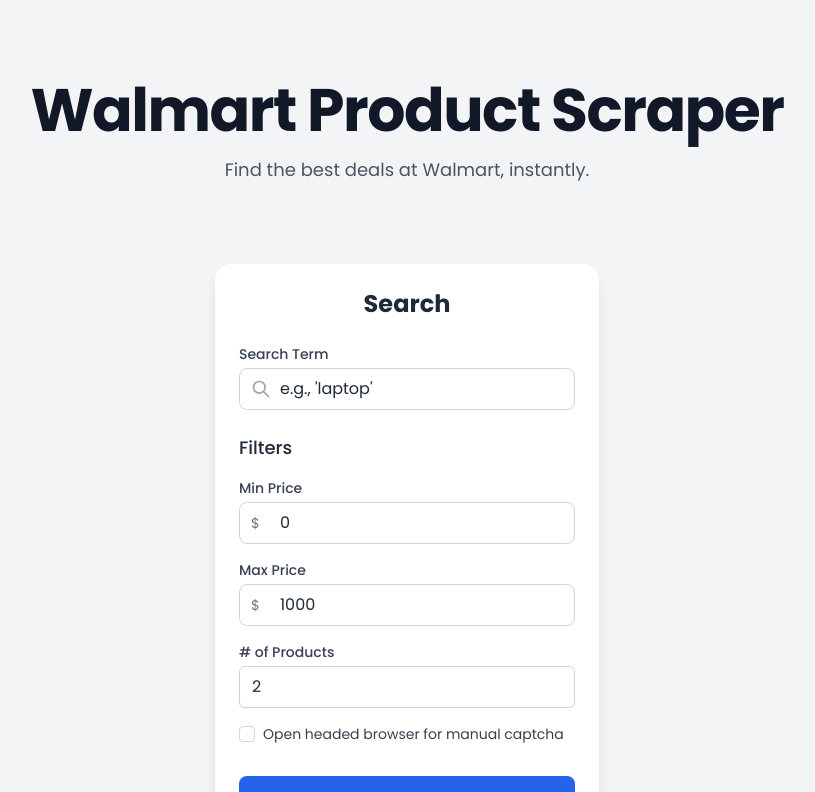
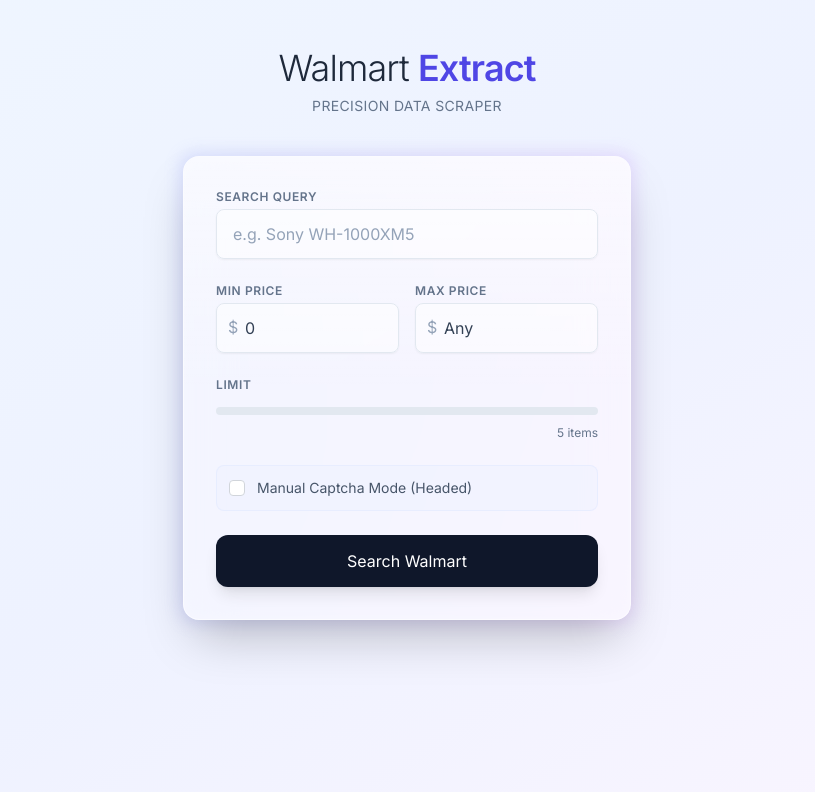
Before and after one commit to samuelschuetz77/eCommProductScraper, a SvelteKit app in the folder frontend/: page / in a window 1280 px wide. Shown: the top 792 px of the page, without its empty margins (233-1048 px from the left). Built offline with nearby package versions, Linux system fonts and the light colour scheme.

Commit message:
ui still shit

```diff
--- a/frontend/src/routes/+page.svelte
+++ b/frontend/src/routes/+page.svelte
@@ -1,16 +1,18 @@
 <script>
-  import { slide } from 'svelte/transition';
+  import { fade, fly } from 'svelte/transition';
 
   let searchTerm = '';
-  let minPrice = 0;
-  let maxPrice = 1000;
-  let numProducts = 2;
+  let minPrice = '';
+  let maxPrice = '';
+  let numProducts = 5;
   let products = [];
   let loading = false;
   let manualSolve = false;
+  let errorMsg = '';
 
   async function scrape() {
     loading = true;
+    errorMsg = '';
     products = [];
 
     const formData = new FormData();
@@ -21,23 +23,19 @@
 
     try {
       let url = '/scrape';
-      // if manualSolve is checked use the interactive endpoint which opens a
-      // headed browser for manual captcha solving
       if (manualSolve) {
-        // call the Flask interactive captcha endpoint directly to avoid proxy issues
         url = 'http://127.0.0.1:5000/captcha/interactive';
       }
 
-      const response = await fetch(url, {
-        method: 'POST',
-        body: formData,
-      });
+      const response = await fetch(url, { method: 'POST', body: formData });
+      const data = await response.json();
 
-      const json = await response.json();
-      // the interactive endpoint returns { products: [...] } similar to /scrape
-      products = json.products || json;
+      if (data.error) throw new Error(data.error);
+
+      products = data.products || data;
     } catch (error) {
-      console.error('Error scraping:', error);
+      console.error('Error:', error);
+      errorMsg = error.message || 'An unknown error occurred.';
     } finally {
       loading = false;
     }
@@ -45,121 +43,108 @@
 </script>
 
 <svelte:head>
-  <link rel="preconnect" href="https://fonts.googleapis.com">
-  <link rel="preconnect" href="https://fonts.gstatic.com" crossorigin>
-  <link href="https://fonts.googleapis.com/css2?family=Poppins:wght@400;500;600;700&display=swap" rel="stylesheet">
+  <link href="https://fonts.googleapis.com/css2?family=Inter:wght@300;400;600&display=swap" rel="stylesheet">
 </svelte:head>
 
-<div class="bg-gray-100 min-h-screen font-['Poppins'] text-gray-800 p-4 sm:p-6 lg:p-8">
-  <div class="max-w-7xl mx-auto">
-    <header class="text-center py-12">
-      <h1 class="text-4xl sm:text-5xl lg:text-6xl font-bold text-gray-900 tracking-tight">
-        Walmart Product Scraper
+<div class="min-h-screen w-full bg-gradient-to-br from-blue-50 via-indigo-50 to-purple-50 flex flex-col items-center justify-start py-12 px-4 font-['Inter'] selection:bg-indigo-500 selection:text-white">
+
+  <header class="text-center mb-10" in:fly="{{ y: -20, duration: 800 }}">
+    <h1 class="text-4xl font-light tracking-tight text-slate-800">
+      Walmart <span class="font-semibold text-indigo-600">Extract</span>
     </h1>
-      <p class="mt-4 max-w-2xl mx-auto text-lg text-gray-600">
-        Find the best deals at Walmart, instantly.
-      </p>
+    <p class="mt-2 text-slate-500 text-sm tracking-wide uppercase">Precision Data Scraper</p>
   </header>
 
-    <div class="max-w-sm mx-auto bg-white p-6 rounded-2xl shadow-lg mt-8">
-      <h2 class="text-2xl font-bold mb-6 text-center">Search</h2>
-      <form on:submit|preventDefault={scrape}>
-        <div class="space-y-6">
+  <div class="w-full max-w-md relative group">
+    <div class="absolute -inset-1 bg-gradient-to-r from-indigo-400 to-purple-400 rounded-2xl blur opacity-20 group-hover:opacity-40 transition duration-1000 group-hover:duration-200"></div>
+
+    <div class="relative w-full bg-white/70 backdrop-blur-xl border border-white/50 shadow-2xl rounded-2xl p-8 overflow-hidden">
+      <div class="absolute top-0 left-0 w-full h-1/2 bg-gradient-to-b from-white/40 to-transparent pointer-events-none"></div>
+
+      <form on:submit|preventDefault={scrape} class="space-y-6 relative z-10">
+
         <div>
-            <label for="search-term" class="block text-sm font-medium text-gray-700">Search Term</label>
-            <div class="mt-1 relative">
-              <input type="text" id="search-term" bind:value={searchTerm} class="pl-10 pr-4 py-2 w-full border border-gray-300 rounded-lg focus:ring-2 focus:ring-blue-500 focus:border-transparent transition" placeholder="e.g., 'laptop'">
-              <div class="absolute inset-y-0 left-0 pl-3 flex items-center pointer-events-none">
-                <svg class="h-5 w-5 text-gray-400" xmlns="http://www.w3.org/2000/svg" fill="none" viewBox="0 0 24 24" stroke="currentColor">
-                  <path stroke-linecap="round" stroke-linejoin="round" stroke-width="2" d="M21 21l-6-6m2-5a7 7 0 11-14 0 7 7 0 0114 0z" />
-                </svg>
+          <label for="search" class="block text-xs font-semibold text-slate-500 uppercase tracking-wider mb-1">Search Query</label>
+          <input
+            type="text"
+            id="search"
+            bind:value={searchTerm}
+            placeholder="e.g. Sony WH-1000XM5"
+            class="w-full bg-white/50 border border-slate-200 rounded-lg px-4 py-3 text-slate-700 placeholder-slate-400 focus:outline-none focus:ring-2 focus:ring-indigo-500/50 focus:border-transparent transition-all shadow-sm"
+          >
+        </div>
+
+        <div class="grid grid-cols-2 gap-4">
+          <div>
+            <label for="min" class="block text-xs font-semibold text-slate-500 uppercase tracking-wider mb-1">Min Price</label>
+            <div class="relative">
+              <span class="absolute left-3 top-3 text-slate-400">$</span>
+              <input type="number" id="min" bind:value={minPrice} class="w-full pl-7 bg-white/50 border border-slate-200 rounded-lg px-4 py-3 text-slate-700 focus:outline-none focus:ring-2 focus:ring-indigo-500/50 transition-all shadow-sm" placeholder="0">
+            </div>
+          </div>
+          <div>
+            <label for="max" class="block text-xs font-semibold text-slate-500 uppercase tracking-wider mb-1">Max Price</label>
+            <div class="relative">
+              <span class="absolute left-3 top-3 text-slate-400">$</span>
+              <input type="number" id="max" bind:value={maxPrice} class="w-full pl-7 bg-white/50 border border-slate-200 rounded-lg px-4 py-3 text-slate-700 focus:outline-none focus:ring-2 focus:ring-indigo-500/50 transition-all shadow-sm" placeholder="Any">
             </div>
           </div>
         </div>
 
         <div>
-            <h3 class="text-lg font-medium text-gray-800 mb-4">Filters</h3>
-            <div class="space-y-4">
-              <div>
-                <label for="min-price" class="block text-sm font-medium text-gray-700">Min Price</label>
-                <div class="mt-1 relative">
-                  <input type="number" id="min-price" bind:value={minPrice} class="pl-10 pr-4 py-2 w-full border border-gray-300 rounded-lg focus:ring-2 focus:ring-blue-500 focus:border-transparent transition" placeholder="0">
-                  <div class="absolute inset-y-0 left-0 pl-3 flex items-center pointer-events-none">
-                    <span class="text-gray-500 sm:text-sm">$</span>
+          <label for="count" class="block text-xs font-semibold text-slate-500 uppercase tracking-wider mb-1">Limit</label>
+          <input type="range" id="count" bind:value={numProducts} min="1" max="50" class="w-full h-2 bg-slate-200 rounded-lg appearance-none cursor-pointer accent-indigo-600">
+          <div class="text-right text-xs text-slate-500 mt-1">{numProducts} items</div>
         </div>
+
+        <div class="flex items-center space-x-3 bg-indigo-50/50 p-3 rounded-lg border border-indigo-100/50">
+            <input id="manual-solve" type="checkbox" bind:checked={manualSolve} class="w-4 h-4 text-indigo-600 border-gray-300 rounded focus:ring-indigo-500">
+            <label for="manual-solve" class="text-sm text-slate-600 cursor-pointer select-none">Manual Captcha Mode (Headed)</label>
         </div>
-              </div>
-              <div>
-                <label for="max-price" class="block text-sm font-medium text-gray-700">Max Price</label>
-                <div class="mt-1 relative">
-                  <input type="number" id="max-price" bind:value={maxPrice} class="pl-10 pr-4 py-2 w-full border border-gray-300 rounded-lg focus:ring-2 focus:ring-blue-500 focus:border-transparent transition" placeholder="1000">
-                  <div class="absolute inset-y-0 left-0 pl-3 flex items-center pointer-events-none">
-                    <span class="text-gray-500 sm:text-sm">$</span>
-                  </div>
-                </div>
-              </div>
-              <div>
-                <label for="num-products" class="block text-sm font-medium text-gray-700"># of Products</label>
-                <input type="number" id="num-products" bind:value={numProducts} class="mt-1 w-full border-gray-300 rounded-md shadow-sm focus:ring-blue-500 focus:border-blue-500" placeholder="2">
-              </div>
-              <div class="flex items-center mt-3">
-                <input id="manual-solve" type="checkbox" bind:checked={manualSolve} class="h-4 w-4 text-blue-600 border-gray-300 rounded" />
-                <label for="manual-solve" class="ml-2 block text-sm text-gray-700">Open headed browser for manual captcha</label>
-              </div>
-            </div>
-          </div>
-        </div>
-        <div class="mt-8">
-          <button type="submit" class="w-full inline-flex items-center justify-center px-6 py-3 border border-transparent text-base font-medium rounded-lg text-white bg-blue-600 hover:bg-blue-700 focus:outline-none focus:ring-2 focus:ring-offset-2 focus:ring-blue-500 shadow-lg transform hover:scale-105 transition-transform duration-300">
+
+        <button type="submit" disabled={loading} class="w-full bg-slate-900 hover:bg-black text-white font-medium py-3.5 rounded-xl shadow-lg hover:shadow-xl transition-all duration-300 transform active:scale-[0.98] disabled:opacity-70 disabled:cursor-not-allowed">
           {#if loading}
-              <svg class="animate-spin -ml-1 mr-3 h-5 w-5 text-white" xmlns="http://www.w3.org/2000/svg" fill="none" viewBox="0 0 24 24">
+            <span class="flex items-center justify-center space-x-2">
+                <svg class="animate-spin h-5 w-5 text-white" xmlns="http://www.w3.org/2000/svg" fill="none" viewBox="0 0 24 24">
                     <circle class="opacity-25" cx="12" cy="12" r="10" stroke="currentColor" stroke-width="4"></circle>
                     <path class="opacity-75" fill="currentColor" d="M4 12a8 8 0 018-8V0C5.373 0 0 5.373 0 12h4zm2 5.291A7.962 7.962 0 014 12H0c0 3.042 1.135 5.824 3 7.938l3-2.647z"></path>
                 </svg>
-              Searching...
+                <span>Processing...</span>
+            </span>
           {:else}
-              Search Products
+            Search Walmart
           {/if}
         </button>
-        </div>
       </form>
     </div>
+  </div>
 
-    <div class="mt-16 max-w-5xl mx-auto">
-      {#if loading}
-        <div class="text-center py-24">
-          <p class="text-xl text-gray-500">Scraping the web for you...</p>
+  <div class="w-full max-w-4xl mt-16 px-4 pb-20">
+    {#if errorMsg}
+        <div class="p-4 rounded-xl bg-red-50 text-red-600 border border-red-100 text-center text-sm" in:fade>
+            {errorMsg}
         </div>
-      {:else if products.length > 0}
-        <div class="bg-white p-6 rounded-2xl shadow-lg overflow-auto">
-          <table class="min-w-full divide-y divide-gray-200">
-            <thead class="bg-gray-50">
-              <tr>
-                <th class="px-6 py-3 text-left text-sm font-semibold text-gray-700">Name</th>
-                <th class="px-6 py-3 text-left text-sm font-semibold text-gray-700">Price</th>
-                <th class="px-6 py-3 text-left text-sm font-semibold text-gray-700">Link</th>
-              </tr>
-            </thead>
-            <tbody class="bg-white divide-y divide-gray-200">
+    {/if}
+
+    {#if products.length > 0}
+      <div class="grid grid-cols-1 sm:grid-cols-2 lg:grid-cols-3 gap-6" in:fade>
         {#each products as product}
-                <tr>
-                  <td class="px-6 py-4 text-sm text-gray-900">{product.name}</td>
-                  <td class="px-6 py-4 text-sm font-medium text-gray-900">${product.price}</td>
-                  <td class="px-6 py-4 text-sm text-blue-600"><a href={product.link} target="_blank" rel="noreferrer">View</a></td>
-                </tr>
+          <div class="bg-white/80 backdrop-blur-sm border border-white/60 p-4 rounded-xl shadow-sm hover:shadow-md transition-all duration-300 group">
+            <div class="aspect-square w-full bg-white rounded-lg overflow-hidden mb-4 relative">
+                {#if product.image}
+                    <img src={product.image} alt={product.name} class="w-full h-full object-contain mix-blend-multiply group-hover:scale-105 transition duration-500">
+                {:else}
+                    <div class="flex items-center justify-center h-full text-slate-300 text-xs uppercase">No Image</div>
+                {/if}
+            </div>
+            <h3 class="font-medium text-slate-800 leading-snug line-clamp-2 text-sm mb-2 h-10">{product.name || 'Untitled Product'}</h3>
+            <div class="flex items-center justify-between mt-2">
+                <span class="text-lg font-bold text-slate-900">${product.price || '---'}</span>
+                <a href={product.link} target="_blank" class="text-xs bg-indigo-50 text-indigo-600 px-3 py-1.5 rounded-full font-medium hover:bg-indigo-100 transition-colors">View</a>
+            </div>
+          </div>
         {/each}
-            </tbody>
-          </table>
-        </div>
-      {:else}
-        <div class="text-center py-24 bg-white rounded-2xl shadow-lg">
-          <svg class="mx-auto h-12 w-12 text-gray-400" fill="none" viewBox="0 0 24 24" stroke="currentColor" aria-hidden="true">
-            <path vector-effect="non-scaling-stroke" stroke-linecap="round" stroke-linejoin="round" stroke-width="2" d="M9 13h6m-3-3v6m-9 1V7a2 2 0 012-2h12a2 2 0 012 2v10a2 2 0 01-2 2H5a2 2 0 01-2-2z" />
-          </svg>
-          <h3 class="mt-2 text-xl font-medium text-gray-900">No products found</h3>
-          <p class="mt-1 text-md text-gray-500">Try adjusting your search or filters.</p>
       </div>
     {/if}
   </div>
 </div>
-</div>
```
Also changed, not shown: 2 other files (tests, documents, lock files or other folders). Lines whose indentation alone changed are shown as unchanged.
